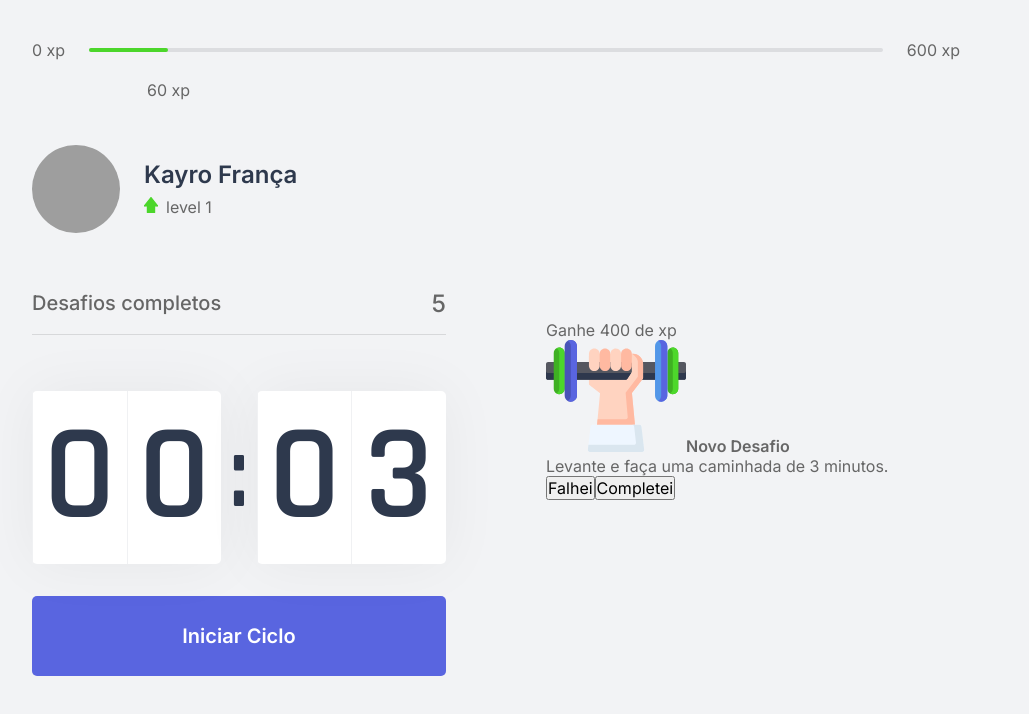
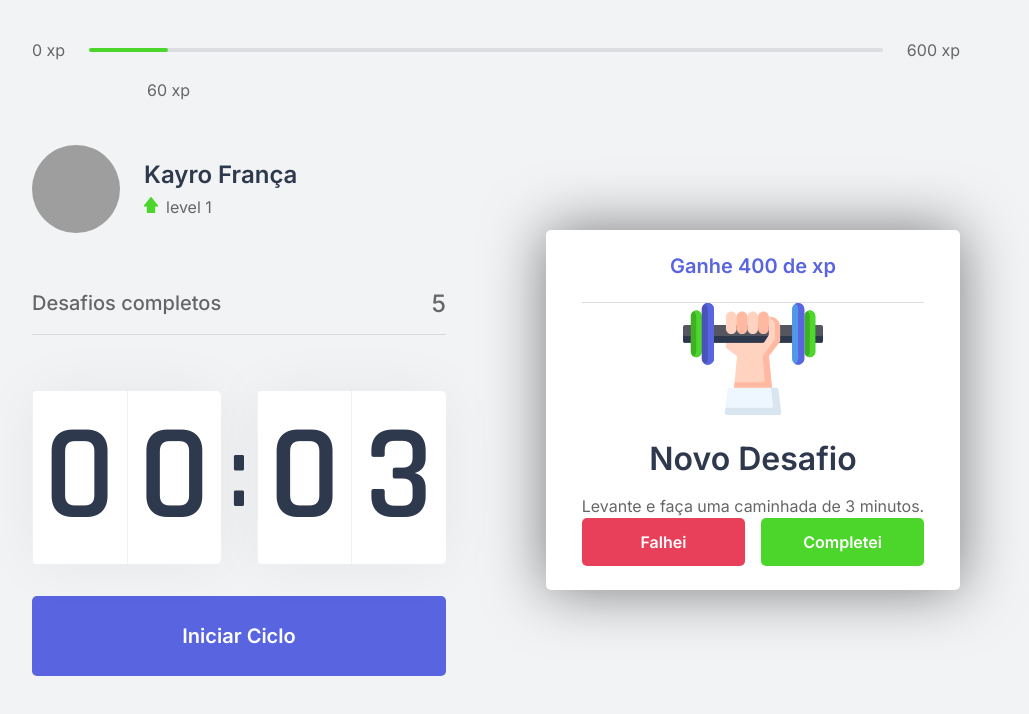
Before and after one commit to Kako-0/move.it_NLW-4, a Next.js app: page / in a window 1280 px wide. Shown: the top 714 px of the page, without its empty margins (144-1173 px from the left). Built offline with nearby package versions, Linux system fonts and the light colour scheme; grey boxes are pictures that could not be loaded.

Commit message:
add styles on container, states and button

```diff
--- a/src/styles/components/ChallengeBox.module.css
+++ b/src/styles/components/ChallengeBox.module.css
@@ -0,0 +1,109 @@
+.challengeBoxContainer {
+    height: 100%;
+
+    background: var(--white);
+    border-radius: 5px;
+    box-shadow: 0 0 60px rgba(0, 0, 0, 0.5);
+    padding: 1.5rem 2rem;
+
+    display: flex;
+    flex-direction: column;
+    justify-content: center;
+    align-items: center;
+
+    text-align: center;
+}
+
+.challengeBoxNotActive {
+    display: flex;
+    flex-direction: column;
+    align-items: center;
+}
+
+.challengeBoxNotActive strong {
+    font-size: 1.5rem;
+    font-weight: 500;
+    line-height: 1.4;
+}
+
+.challengeBoxNotActive p {
+    display: flex;
+    flex-direction: column;
+    align-items: center;
+    line-height: 1.4;
+    max-width: 700%;
+    margin-top: 3rem;
+}
+
+.challengeBoxNotActive p img {
+    margin-bottom: 1rem;
+}
+
+.challengeBoxActive {
+    height: 100%;
+
+    display: flex;
+    flex-direction: column;
+}
+.challengeBoxActive header {
+    color: var(--blue);
+    font-weight: 600;
+    font-size: 1.25rem;
+    padding: 0 2rem 1.5rem;
+    border-bottom: 1px solid var(--gray-line);
+}
+
+.challengeBoxActive main {
+    flex: 1;
+    display: flex;
+    flex-direction: column;
+    align-items: center;
+    justify-content: center;
+}
+
+.challengeBoxActive main strong {
+    font-weight: 600;
+    font-size: 2rem;
+    color: var(--title);
+    margin: 1.5rem 0 1rem;
+}
+
+.challengeBoxActive main p {
+    line-height: 1.5;
+}
+
+.challengeBoxActive footer {
+    display: grid;
+    grid-template-columns: 1fr 1fr;
+    gap: 1rem;
+}
+
+.challengeBoxActive footer button {
+    height: 3rem;
+
+    display: flex;
+    align-items: center;
+    justify-content: center;
+
+    border: 0;
+    border-radius: 5px;
+
+    color: var(--white);
+
+    font-size: 1rem;
+    font-weight: 600;
+
+    transition: filter 0.2s;
+}
+
+.challengeBoxActive footer button.challengeFailedButton {
+    background: var(--red);
+}
+
+.challengeBoxActive footer button.challengeSucceededButton {
+    background-color: var(--green);
+}
+
+.challengeBoxActive footer button:hover {
+    filter: brightness(90%);
+}
```
